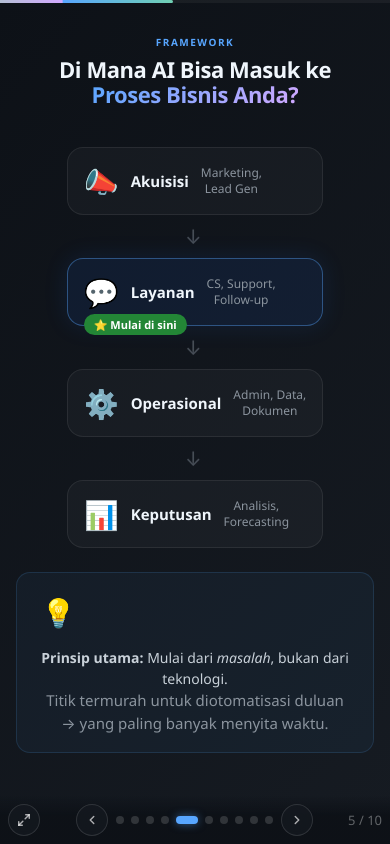
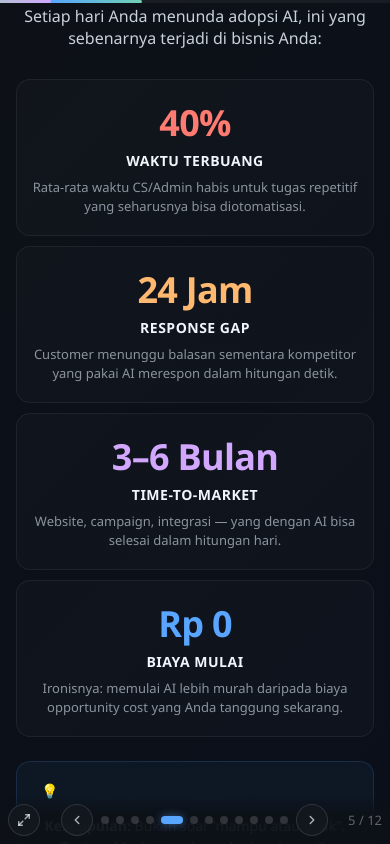
Before and after one commit to jefripunza/ai-for-business-presentation, a Vue app: page / in a window 390 px wide. Both pictures are taken after a click on the element 193 px from the left and 820 px from the top of the page. Built offline with nearby package versions, Linux system fonts and the light colour scheme.

Commit message:
Tambah 2 slide baru:
Slide 5: Harga Tanpa AI — 4 statistik opportunity cost (40% waktu, 24h gap, 3-6 bln, Rp 0)
Slide 9: Mana yang Cocok? — positioning 3 produk Sawang Cloud per use case
Total: 12 slide, full responsive mobile (1024→2col, 640→1col)

```diff
--- a/src/App.vue
+++ b/src/App.vue
@@ -5,7 +5,7 @@ import 'swiper/swiper-bundle.css'
 
 let swiperInstance = null
 
-const totalSlides = 10
+const totalSlides = 12
 const currentSlide = ref(0)
 const swiperEl = ref(null)
 const progressPercent = ref(0)
@@ -193,7 +193,7 @@ function toggleFullscreen() {
           </div>
         </div>
 
-        <!-- ===== SLIDE 3: MASALAH NYATA ===== -->
+        <!-- ===== SLIDE 4: MASALAH NYATA ===== -->
         <div class="swiper-slide slide" style="background: linear-gradient(135deg, #0b0d17 0%, #0d1117 100%);">
           <div class="slide-content">
             <div class="anim-item" style="--i:0">
@@ -236,7 +236,49 @@ function toggleFullscreen() {
           </div>
         </div>
 
-        <!-- ===== SLIDE 4: KERANGKA BERPIKIR ===== -->
+        <!-- ===== SLIDE 5: HARGA TANPA AI ===== -->
+        <div class="swiper-slide slide" style="background: linear-gradient(135deg, #0d1117 0%, #0a0f1a 100%);">
+          <div class="slide-content center">
+            <div class="anim-item" style="--i:0">
+              <div class="section-label">OPPORTUNITY COST</div>
+              <h2 class="slide-title">Harga yang Anda Bayar<br><span class="text-gradient">Tanpa AI</span></h2>
+            </div>
+            <div class="anim-item" style="--i:1">
+              <p class="slide-desc" style="max-width: 650px; margin: 10px auto 30px;">
+                Setiap hari Anda menunda adopsi AI, ini yang sebenarnya terjadi di bisnis Anda:
+              </p>
+            </div>
+            <div class="cost-grid">
+              <div class="anim-item cost-card cost-red" style="--i:2">
+                <div class="cost-num">40%</div>
+                <div class="cost-label">Waktu Terbuang</div>
+                <p>Rata-rata waktu CS/Admin habis untuk tugas repetitif yang seharusnya bisa diotomatisasi.</p>
+              </div>
+              <div class="anim-item cost-card cost-orange" style="--i:3">
+                <div class="cost-num">24 Jam</div>
+                <div class="cost-label">Response Gap</div>
+                <p>Customer menunggu balasan sementara kompetitor yang pakai AI merespon dalam hitungan detik.</p>
+              </div>
+              <div class="anim-item cost-card cost-yellow" style="--i:4">
+                <div class="cost-num">3–6 Bulan</div>
+                <div class="cost-label">Time-to-Market</div>
+                <p>Website, campaign, integrasi — yang dengan AI bisa selesai dalam hitungan hari.</p>
+              </div>
+              <div class="anim-item cost-card cost-blue" style="--i:5">
+                <div class="cost-num">Rp 0</div>
+                <div class="cost-label">Biaya Mulai</div>
+                <p>Ironisnya: memulai AI lebih murah daripada biaya opportunity cost yang Anda tanggung sekarang.</p>
+              </div>
+            </div>
+            <div class="anim-item" style="--i:6; margin-top: 24px;">
+              <div class="principle-box" style="max-width: 700px;">
+                💡 <span><strong>Kesimpulan:</strong> Bukan soal "mampu atau tidak". Tapi soal "seberapa lama Anda rela rugi".</span>
+              </div>
+            </div>
+          </div>
+        </div>
+
+        <!-- ===== SLIDE 6: KERANGKA BERPIKIR ===== -->
         <div class="swiper-slide slide" style="background: linear-gradient(135deg, #0d1117 0%, #161b22 100%);">
           <div class="slide-content center">
             <div class="anim-item" style="--i:0">
@@ -281,7 +323,7 @@ function toggleFullscreen() {
           </div>
         </div>
 
-        <!-- ===== SLIDE 5: GONG — OPENCLAW ===== -->
+        <!-- ===== SLIDE 7: GONG — OPENCLAW ===== -->
         <div class="swiper-slide slide" style="background: linear-gradient(135deg, #0d1117 0%, #0b0d17 50%, #0d1117 100%);">
           <div class="slide-content center">
             <div class="anim-item" style="--i:0">
@@ -311,7 +353,7 @@ function toggleFullscreen() {
           </div>
         </div>
 
-        <!-- ===== SLIDE 6: SAWANG CLOUD ===== -->
+        <!-- ===== SLIDE 8: SAWANG CLOUD ===== -->
         <div class="swiper-slide slide" style="background: linear-gradient(135deg, #0a1628 0%, #0d1117 50%, #0a1628 100%);">
           <div class="slide-content center">
             <div class="anim-item" style="--i:0">
@@ -352,7 +394,44 @@ function toggleFullscreen() {
           </div>
         </div>
 
-        <!-- ===== SLIDE 7: STUDI KASUS LIVE ===== -->
+        <!-- ===== SLIDE 9: MANA YANG COCOK? ===== -->
+        <div class="swiper-slide slide" style="background: linear-gradient(135deg, #0d1117 0%, #0b0d17 100%);">
+          <div class="slide-content">
+            <div class="anim-item" style="--i:0">
+              <div class="section-label">POSITIONING</div>
+              <h2 class="slide-title">Mana yang Cocok<br><span class="text-gradient">untuk Bisnis Anda?</span></h2>
+            </div>
+            <div class="anim-item" style="--i:1; margin-top: 24px;">
+              <div class="positioning-table">
+                <div class="pos-row anim-item" style="--i:2">
+                  <div class="pos-icon-col">🦞</div>
+                  <div class="pos-name-col"><strong>OpenClaw</strong><span>AI Agent Gateway</span></div>
+                  <div class="pos-who-col"><strong>Cocok untuk:</strong> Bisnis yang ingin punya AI agent sendiri — handle chat, website, data processing tanpa developer tambahan.</div>
+                  <div class="pos-use-col">📌 Chat CS, Website Builder, Data Agent</div>
+                </div>
+                <div class="pos-row anim-item" style="--i:3">
+                  <div class="pos-icon-col">⚡</div>
+                  <div class="pos-name-col"><strong>N8N</strong><span>Workflow Automation</span></div>
+                  <div class="pos-who-col"><strong>Cocok untuk:</strong> Bisnis yang ingin otomatisasi proses — dari form → AI → notifikasi → database tanpa koding.</div>
+                  <div class="pos-use-col">📌 Form → PDF, WhatsApp blast, Inventory sync</div>
+                </div>
+                <div class="pos-row anim-item" style="--i:4">
+                  <div class="pos-icon-col">🧠</div>
+                  <div class="pos-name-col"><strong>9Router</strong><span>AI Model Router</span></div>
+                  <div class="pos-who-col"><strong>Cocok untuk:</strong> Bisnis yang sudah pakai multiple AI API — hemat biaya, satu endpoint untuk semua model.</div>
+                  <div class="pos-use-col">📌 OpenAI, Claude, Gemini, Llama — satu gateway</div>
+                </div>
+              </div>
+            </div>
+            <div class="anim-item" style="--i:5; margin-top: 20px;">
+              <div class="principle-box" style="max-width: 700px;">
+                🎯 <span><strong>Pro tip:</strong> Mulai dari OpenClaw. Tambah N8N saat workflow makin kompleks. 9Router saat API cost mulai membengkak.</span>
+              </div>
+            </div>
+          </div>
+        </div>
+
+        <!-- ===== SLIDE 10: STUDI KASUS LIVE ===== -->
         <div class="swiper-slide slide" style="background: radial-gradient(ellipse at 30% 50%, #0a1628 0%, #0d1117 70%);">
           <div class="slide-content">
             <div class="anim-item" style="--i:0">
@@ -399,7 +478,7 @@ function toggleFullscreen() {
           </div>
         </div>
 
-        <!-- ===== SLIDE 7: CARA MULAI ===== -->
+        <!-- ===== SLIDE 11: CARA MULAI ===== -->
         <div class="swiper-slide slide" style="background: linear-gradient(135deg, #161b22 0%, #0d1117 100%);">
           <div class="slide-content">
             <div class="anim-item" style="--i:0">
@@ -442,7 +521,7 @@ function toggleFullscreen() {
           </div>
         </div>
 
-        <!-- ===== SLIDE 9: CLOSING ===== -->
+        <!-- ===== SLIDE 12: CLOSING ===== -->
         <div class="swiper-slide slide slide-center" style="background: radial-gradient(ellipse at 50% 50%, #1a1a3e 0%, #0d1117 70%);">
           <div class="slide-content center hero-layout">
             <div class="anim-item" style="--i:0">
@@ -568,6 +647,33 @@ html, body, #app { width: 100%; height: 100%; overflow: hidden; font-family: 'Se
 .flow-arrow { font-size: 32px; color: #484f58; padding: 18px 6px; }
 .principle-box { display: flex; gap: 14px; align-items: flex-start; padding: 18px 24px; border-radius: 14px; background: rgba(88,166,255,0.05); border: 1px solid rgba(88,166,255,0.15); font-size: 16px; color: #c9d1d9; line-height: 1.5; max-width: 700px; }
 .principle-icon { font-size: 28px; flex-shrink: 0; }
+
+/* === NEW SLIDE: HARGA TANPA AI === */
+.cost-grid { display: grid; grid-template-columns: repeat(4, 1fr); gap: 16px; max-width: 1000px; }
+.cost-card { padding: 24px 18px; border-radius: 14px; border: 1px solid rgba(255,255,255,0.06); background: rgba(255,255,255,0.02); text-align: center; transition: all 0.35s; }
+.cost-card:hover { transform: translateY(-4px); }
+.cost-red:hover { border-color: rgba(255,123,114,0.4); background: rgba(255,123,114,0.06); }
+.cost-orange:hover { border-color: rgba(255,184,112,0.4); background: rgba(255,184,112,0.06); }
+.cost-yellow:hover { border-color: rgba(210,168,255,0.4); background: rgba(210,168,255,0.06); }
+.cost-blue:hover { border-color: rgba(88,166,255,0.4); background: rgba(88,166,255,0.06); }
+.cost-num { font-size: clamp(32px, 5vw, 48px); font-weight: 800; margin-bottom: 4px; letter-spacing: -0.02em; }
+.cost-red .cost-num { color: #ff7b72; }
+.cost-orange .cost-num { color: #ffb870; }
+.cost-yellow .cost-num { color: #d2a8ff; }
+.cost-blue .cost-num { color: #58a6ff; }
+.cost-label { font-size: 14px; font-weight: 700; color: #f0f6fc; text-transform: uppercase; letter-spacing: 0.5px; margin-bottom: 8px; }
+.cost-card p { font-size: 13px; color: #8b949e; line-height: 1.5; }
+
+/* === NEW SLIDE: MANA YANG COCOK === */
+.positioning-table { display: flex; flex-direction: column; gap: 10px; max-width: 850px; }
+.pos-row { display: grid; grid-template-columns: 48px 140px 1fr 180px; gap: 14px; align-items: center; padding: 16px 20px; border-radius: 12px; background: rgba(255,255,255,0.02); border: 1px solid rgba(255,255,255,0.06); transition: all 0.25s; }
+.pos-row:hover { border-color: rgba(88,166,255,0.2); background: rgba(88,166,255,0.03); }
+.pos-icon-col { font-size: 30px; text-align: center; }
+.pos-name-col { display: flex; flex-direction: column; }
+.pos-name-col strong { color: #f0f6fc; font-size: 16px; }
+.pos-name-col span { font-size: 11px; color: #8b949e; text-transform: uppercase; letter-spacing: 0.4px; }
+.pos-who-col { font-size: 13px; color: #c9d1d9; line-height: 1.5; }
+.pos-use-col { font-size: 12px; color: #58a6ff; font-weight: 600; }
 
 /* Intro / Perkenalan */
 .intro-photo-wrap {
@@ -755,6 +861,11 @@ html, body, #app { width: 100%; height: 100%; overflow: hidden; font-family: 'Se
   .flow-arrow { font-size: 24px; padding: 14px 4px; }
   .gong-card { flex: 1; min-width: 180px; padding: 22px 18px; }
   .gong-icon { font-size: 34px; }
+  .cost-grid { grid-template-columns: repeat(2, 1fr); gap: 10px; }
+  .cost-card { padding: 18px 14px; }
+  .cost-num { font-size: 36px; }
+  .pos-row { grid-template-columns: 38px 100px 1fr; gap: 10px; padding: 14px 16px; }
+  .pos-use-col { display: none; }
   .nav-bar { height: 52px; padding: 0 12px; }
   .nav-center { gap: 8px; }
   .nav-btn-v2 { width: 36px; height: 36px; }
@@ -795,6 +906,9 @@ html, body, #app { width: 100%; height: 100%; overflow: hidden; font-family: 'Se
   .nav-btn-v2 { width: 32px; height: 32px; }
   .nav-btn-v2 svg { width: 14px; height: 14px; }
   .cta-link { font-size: 15px; padding: 10px 14px; }
+  .cost-grid { grid-template-columns: 1fr; gap: 10px; }
+  .pos-row { grid-template-columns: 38px 1fr; gap: 8px; padding: 12px; }
+  .pos-who-col { grid-column: 2; }
 }
 
 @media (max-width: 380px) {
```
